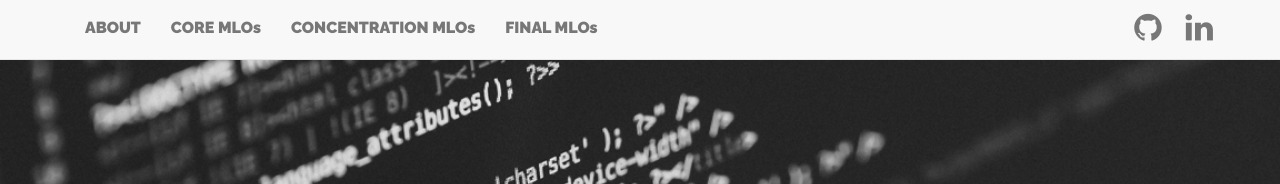
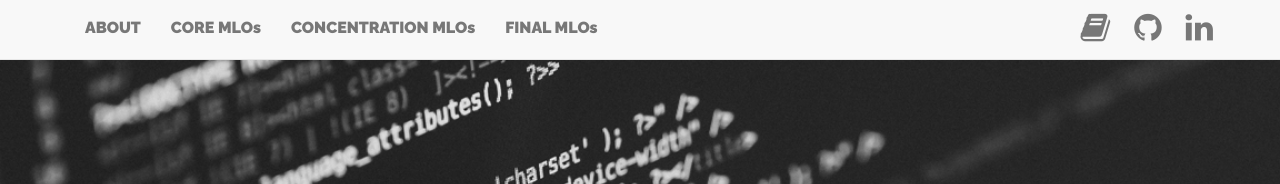
Before and after one commit to TheOtterAaron/ilp, a plain HTML site: page concentration.html in a window 1280 px wide. Shown: the top 184 px of the page. Drawn offline with nearby package versions, Linux system fonts and the light colour scheme.

Commit message:
Added journal link

```diff
--- a/concentration.html
+++ b/concentration.html
@@ -45,6 +45,7 @@
             <li><a href="final.html">FINAL MLOs</a></li>
           </ul>
           <ul class="nav navbar-nav navbar-right">
+            <li><a href="https://aaronlearns.blogspot.com" style="padding: 12px 12px 0"><i class="fa fa-2x fa-book"></i></a></li>
             <li><a href="https://github.com/theotteraaron" style="padding: 12px 12px 0"><i class="fa fa-2x fa-github"></i></a></li>
             <li><a href="https://linkedin.com/in/aarondgordon" style="padding: 12px 12px 0"><i class="fa fa-2x fa-linkedin"></i></a></li>
           </ul>
```
